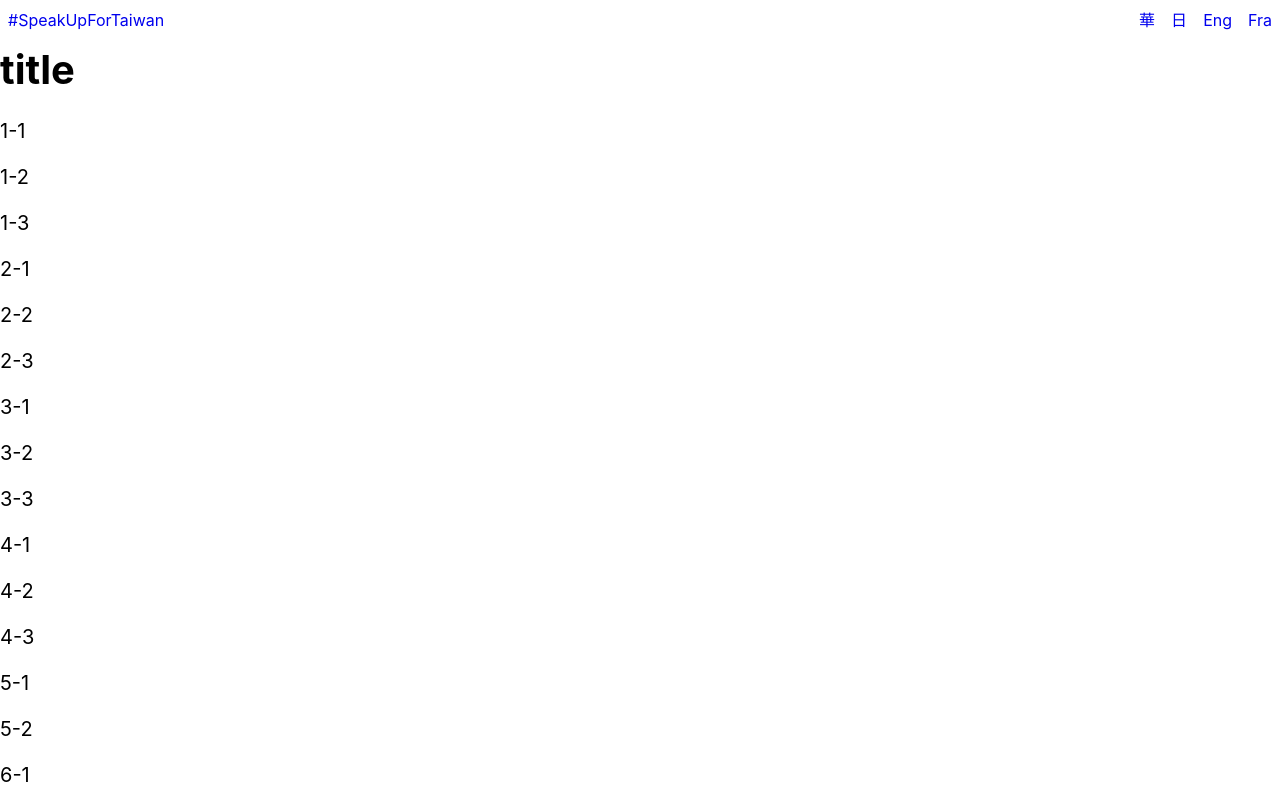
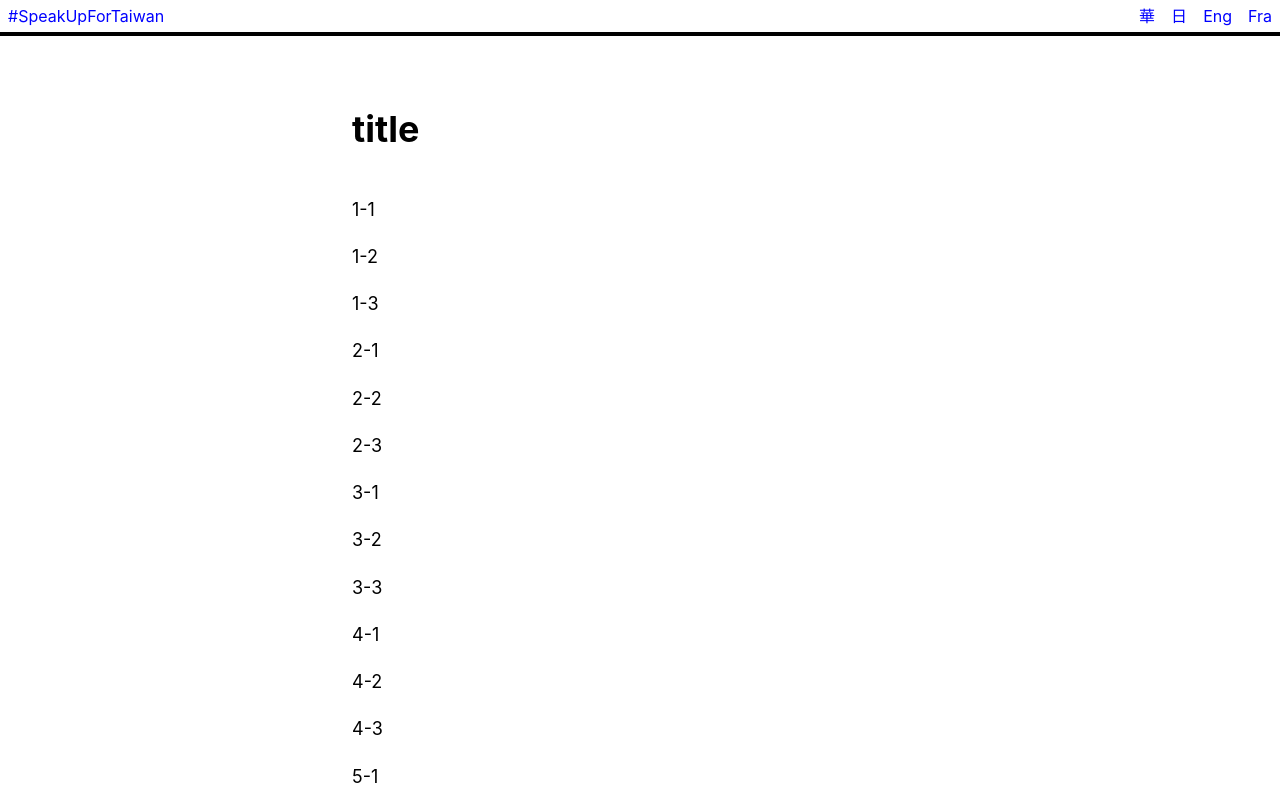
Before and after one commit to chihaoyo/speak-up-for-taiwan, a Nuxt app: page /idg-xi in a window 1280 px wide. Shown: the top 800 px of the page. Built offline with nearby package versions, Linux system fonts and the light colour scheme.

Commit message:
Update layout and styles

```diff
--- a/assets/styles.scss
+++ b/assets/styles.scss
@@ -1,7 +1,7 @@
 html {
   font-family: 'Source Sans Pro', -apple-system, BlinkMacSystemFont, 'Segoe UI', Roboto, 'Helvetica Neue', Arial, sans-serif;
   font-size: 16px;
-  line-height: 1.5;
+  line-height: 1.625;
   -ms-text-size-adjust: 100%;
   -webkit-text-size-adjust: 100%;
   -moz-osx-font-smoothing: grayscale;
@@ -9,7 +9,7 @@ html {
   box-sizing: border-box;
   &[lang="en-US"],
   &[lang="fr-FR"] {
-    line-height: 1.375;
+    line-height: 1.5;
   }
 }
 
@@ -21,11 +21,34 @@ html {
 }
 
 a, a:hover, a:active, a:visited {
+  color: blue;
   text-decoration: none;
 }
-
+h1 {
+  font-size: 2.25rem;
+  margin: 1em 0;
+}
 .markdown {
   > p {
-    margin: 1rem 0;
+    font-size: 1.125rem;
+    margin: 1em 0;
+  }
+  > h2 {
+    font-size: 1.75rem;
+    margin: 1em 0 0.5em;
+  }
+  > h3 {
+    font-size: 1.25rem;
+    margin: 1em 0 0.5em;
   }
 }
+
+.button {
+  display: inline-block;
+  padding: 0.5rem;
+  line-height: 1;
+  cursor: pointer;
+}
+.page {
+  padding-top: 4rem;
+}
--- a/components/Navbar.vue
+++ b/components/Navbar.vue
@@ -15,7 +15,13 @@
 
 <style lang="scss">
 .navbar {
+  position: fixed;
+  top: 0;
+  left: 0;
+  width: 100%;
   display: flex;
+  border-bottom: 0.25rem black solid;
+  background-color: rgba(white, 0.90);
   > .home {
     flex-grow: 1;
   }
@@ -24,8 +30,4 @@
     display: flex;
   }
 }
-.button {
-  display: inline-block;
-  padding: 0.5rem;
-}
 </style>
--- a/pages/idg-xi.vue
+++ b/pages/idg-xi.vue
@@ -81,6 +81,7 @@
 </i18n>
 <template>
 <div class="page idg-xi">
+  <div class="content">
     <h1>{{ $t('title') }}</h1>
     <div class="markdown" v-html="markdown($t('1-1'))" />
     <div class="markdown" v-html="markdown($t('1-2'))" />
@@ -99,6 +100,7 @@
     <div class="markdown" v-html="markdown($t('6-1'))" />
     <div class="markdown" v-html="markdown($t('6-2'))" />
   </div>
+</div>
 </template>
 
 <script>
@@ -111,5 +113,13 @@ export default {
 <style lang="scss">
 .page.idg-xi {
   font-size: 20px;
+  > .content {
+    max-width: 36rem;
+    margin: 0 1rem;
+    @media (min-width: 38rem) {
+      margin-left: auto;
+      margin-right: auto;
+    }
+  }
 }
 </style>
```
Lines whose indentation alone changed are shown as unchanged.
